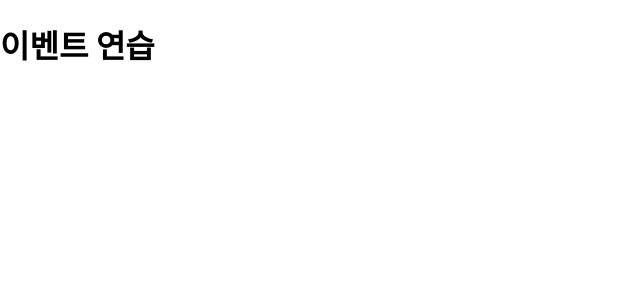
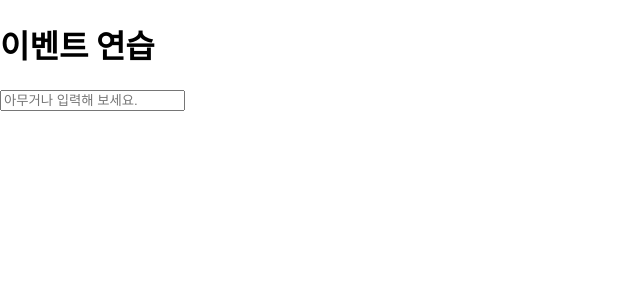
Before and after one commit to dohy-9443/React-study, a React (Create React App) app in the folder hello-react/: page / in a window 1280 px wide. Shown: the top 300 px of the page, without its empty margins (0-640 px from the left). Built offline with nearby package versions, Linux system fonts and the light colour scheme.

Commit message:
onChange 이벤트 설정

```diff
--- a/hello-react/src/EventPractice.js
+++ b/hello-react/src/EventPractice.js
@@ -5,6 +5,14 @@ class EventPractice extends Component {
     return (
       <div>
         <h1>이벤트 연습</h1>
+        <input
+          type="text"
+          name="message"
+          placeholder="아무거나 입력해 보세요."
+          onChange={(e) => {
+            console.log(e);
+          }}
+        />
       </div>
     );
   }
```
